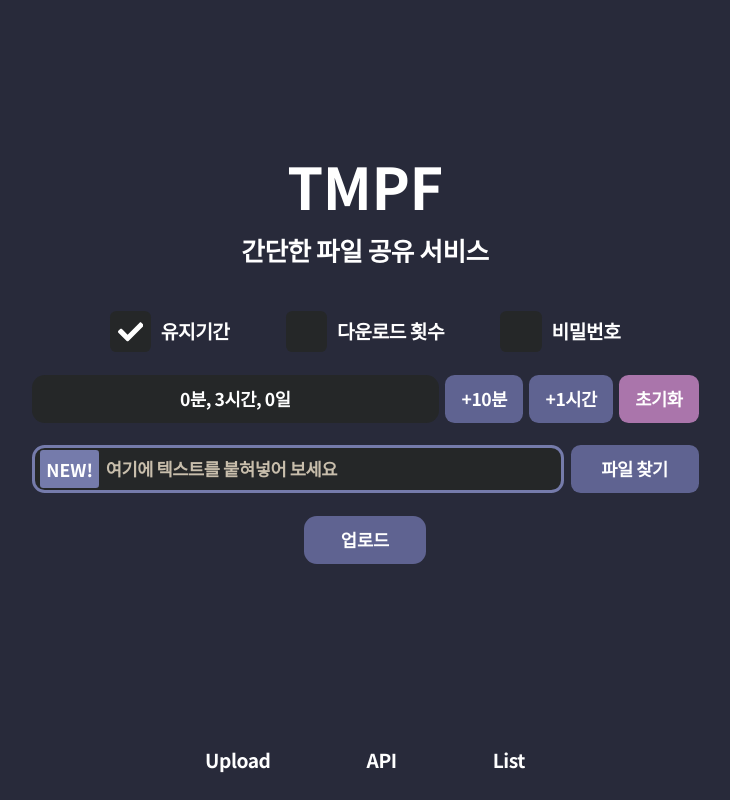
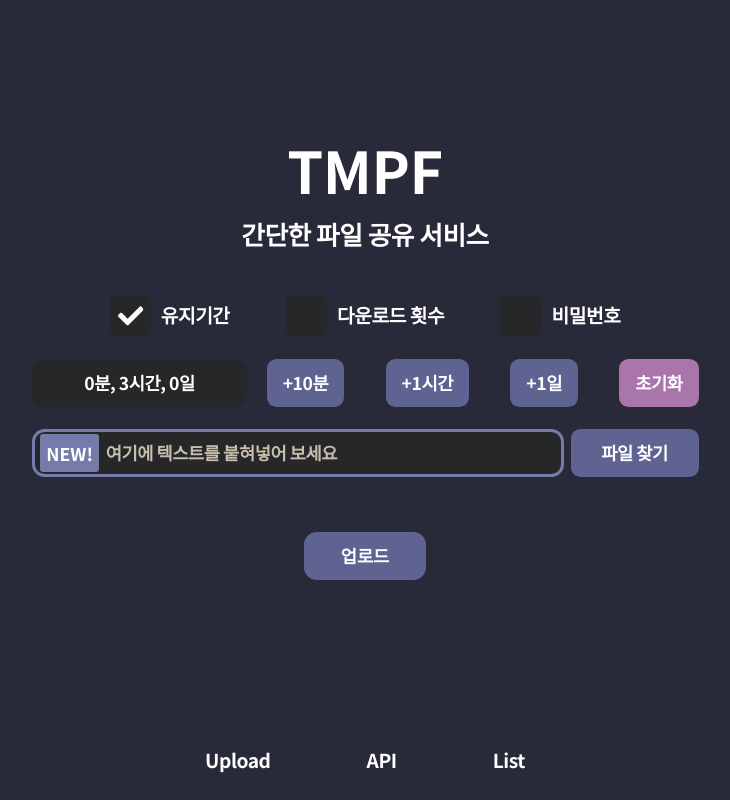
Before and after one commit to tempfiles-team/tempfiles-frontend-v2, a React (Vite) app: page / in a window 1280 px wide. Both pictures are taken after a click on the element "유지기간". Shown: the whole page, without its empty margins (275-1005 px from the left). Built offline with nearby package versions, Linux system fonts and the light colour scheme; a web font is replaced by a local one.

Commit message:
fix(style): main page options style fix

```diff
--- a/src/components/main/downloadLimit/index.tsx
+++ b/src/components/main/downloadLimit/index.tsx
@@ -1,4 +1,6 @@
 import React from 'react';
+
+import { OptionSection } from '../optionSection';
 
 import * as S from './styled';
 
@@ -15,8 +17,7 @@ export const DownloadLimit: React.FC<DownloadLimitProps> = ({
     setDownloadLimit(Number(e.target.value));
   };
   return (
-    <S.DownloadLimitContainer>
-      <S.DownloadLimitText>{downloadLimit}</S.DownloadLimitText>
+    <OptionSection text={`다운로드 횟수 ${downloadLimit}번`}>
       <S.DownloadLimitSlider
         type="range"
         min={1}
@@ -25,6 +26,6 @@ export const DownloadLimit: React.FC<DownloadLimitProps> = ({
         onChange={onDownloadLimitChange}
         step={1}
       />
-    </S.DownloadLimitContainer>
+    </OptionSection>
   );
 };
--- a/src/components/main/downloadLimit/styled.ts
+++ b/src/components/main/downloadLimit/styled.ts
@@ -2,49 +2,21 @@ import styled from '@emotion/styled';
 
 import { colors } from '@/styles';
 
-export const DownloadLimitContainer = styled.div`
-  width: 58%;
-  display: flex;
-  align-items: center;
-  justify-content: center;
-  column-gap: 0.4rem;
-  @media screen and (min-width: 560px) and (max-width: 1150px) {
-    width: 70%;
-  }
-  @media screen and (max-width: 560px) {
-    width: 85%;
-  }
-  background: ${colors.secondary};
-  border-radius: 0.8rem;
-  height: 3rem;
-  padding: 0.2rem;
-`;
-
 export const DownloadLimitSlider = styled.input`
   -webkit-appearance: none;
   width: 100%;
-  height: 100%;
+  height: 2.8rem;
   border-radius: 0.8rem;
-  background-color: transparent;
+  background: ${colors.secondary};
   outline: none;
+  padding: 0.14rem;
+  border: 0.16rem solid ${colors.softPrimary};
   &::-webkit-slider-thumb {
     -webkit-appearance: none;
     appearance: none;
-    width: 2.6rem;
-    height: 2.6rem;
+    width: 2.1rem;
+    height: 2.1rem;
     background: ${colors.softPrimary};
-    border-radius: 0.8rem;
+    border-radius: 0.6rem;
   }
 `;
-
-export const DownloadLimitText = styled.div`
-  display: flex;
-  align-items: center;
-  justify-content: center;
-  height: 2.2rem;
-  width: 2.4rem;
-  font-size: 1rem;
-  font-weight: 600;
-  border-radius: 50%;
-  border: 1px solid ${colors.softPrimary};
-`;
--- a/src/components/main/expireTime/index.tsx
+++ b/src/components/main/expireTime/index.tsx
@@ -1,7 +1,7 @@
 import React from 'react';
 
 import { ExpireTimeValues } from '@/pages';
-import { Button } from '@/components';
+import { Button, OptionSection } from '@/components';
 
 import * as S from './styled';
 
@@ -18,15 +18,15 @@ export const ExpireTime: React.FC<ExpireTimeProps> = ({ onExpireTimeClick, expir
   };
 
   return (
-    <S.ExpireTimeContainer>
-      <S.ExpireTimeText>
-        {expireTime.minute}분, {expireTime.hour}시간, {expireTime.day}일
-      </S.ExpireTimeText>
-      <Button onClick={() => onExpireTimeClick('minute', expireTime.minute + 10)}>+10분</Button>
-      <Button onClick={() => onExpireTimeClick('hour', expireTime.hour + 1)}>+1시간</Button>
-      <Button isTertiary={true} onClick={onResetClick}>
-        초기화
-      </Button>
-    </S.ExpireTimeContainer>
+    <OptionSection text={`${expireTime.minute}분, ${expireTime.hour}시간, ${expireTime.day}일`}>
+      <S.ExpireTimeOptionContainer>
+        <Button onClick={() => onExpireTimeClick('minute', expireTime.minute + 10)}>+10분</Button>
+        <Button onClick={() => onExpireTimeClick('hour', expireTime.hour + 1)}>+1시간</Button>
+        <Button onClick={() => onExpireTimeClick('day', expireTime.day + 1)}>+1일</Button>
+        <Button isTertiary={true} onClick={onResetClick}>
+          초기화
+        </Button>
+      </S.ExpireTimeOptionContainer>
+    </OptionSection>
   );
 };
--- a/src/components/main/expireTime/styled.ts
+++ b/src/components/main/expireTime/styled.ts
@@ -1,50 +1,6 @@
 import styled from '@emotion/styled';
 
-import { colors } from '@/styles';
-
-export const ExpireTimeContainer = styled.div`
-  width: 58%;
+export const ExpireTimeOptionContainer = styled.div`
   display: flex;
-  column-gap: 0.4rem;
-  height: 3rem;
   justify-content: space-between;
-  @media screen and (min-width: 560px) and (max-width: 1150px) {
-    width: 70%;
-  }
-  @media screen and (max-width: 560px) {
-    width: 85%;
-  }
 `;
-
-export const ExpireTimeText = styled.div`
-  flex: 1 1 auto;
-  display: flex;
-  height: 100%;
-  align-items: center;
-  justify-content: center;
-  font-size: 1.1rem;
-  border-radius: 0.8rem;
-  background-color: ${colors.secondary};
-  font-weight: 700;
-  @media screen and (max-width: 560px) {
-    font-size: 1rem;
-  }
-`;
-
-export const ExpireTimeOptionButton = styled.div<{ isTertiary?: boolean }>`
-  padding: 0 1rem;
-  display: flex;
-  justify-content: center;
-  align-items: center;
-  height: 100%;
-  font-size: 1.1rem;
-  font-weight: 600;
-  background-color: ${({ isTertiary }) => (isTertiary ? colors.tertiary : colors.primary)};
-  border-radius: 0.6rem;
-  cursor: pointer;
-  @media screen and (max-width: 630px) {
-    padding: 0 0.8rem;
-    font-size: 0.94rem;
-    font-weight: 600;
-  }
-`;
--- a/src/components/main/index.ts
+++ b/src/components/main/index.ts
@@ -1,3 +1,4 @@
 export * from './expireTime';
 export * from './downloadLimit';
 export * from './password';
+export * from './optionSection';
--- /dev/null
+++ b/src/components/main/optionSection/index.tsx
@@ -0,0 +1,16 @@
+import React from 'react';
+
+import * as S from './styled';
+export interface OptionSectionProps {
+  children: React.ReactNode;
+  text: string;
+}
+
+export const OptionSection: React.FC<OptionSectionProps> = ({ children, text }) => {
+  return (
+    <S.OptionSection>
+      <S.OptionSectionTextWrapper>{text}</S.OptionSectionTextWrapper>
+      {children}
+    </S.OptionSection>
+  );
+};
--- /dev/null
+++ b/src/components/main/optionSection/styled.ts
@@ -0,0 +1,32 @@
+import styled from '@emotion/styled';
+
+import { colors } from '@/styles';
+
+export const OptionSection = styled.div`
+  width: 58%;
+  display: grid;
+  grid-template-columns: 0.5fr 1fr;
+  column-gap: 1.2rem;
+  height: 3rem;
+  @media screen and (min-width: 560px) and (max-width: 1150px) {
+    width: 70%;
+  }
+  @media screen and (max-width: 560px) {
+    width: 85%;
+  }
+`;
+
+export const OptionSectionTextWrapper = styled.div`
+  flex: 1 1 auto;
+  display: flex;
+  height: 100%;
+  align-items: center;
+  justify-content: center;
+  font-size: 1.1rem;
+  border-radius: 0.8rem;
+  background-color: ${colors.secondary};
+  font-weight: 700;
+  @media screen and (max-width: 560px) {
+    font-size: 1rem;
+  }
+`;
--- a/src/pages/main/styled.ts
+++ b/src/pages/main/styled.ts
@@ -131,6 +131,7 @@ export const MainPageFindButton = styled.div`
 `;
 
 export const MainPageUploadButton = styled.button`
+  margin-top: 2rem;
   border: none;
   width: 7.6rem;
   height: 3rem;
```
